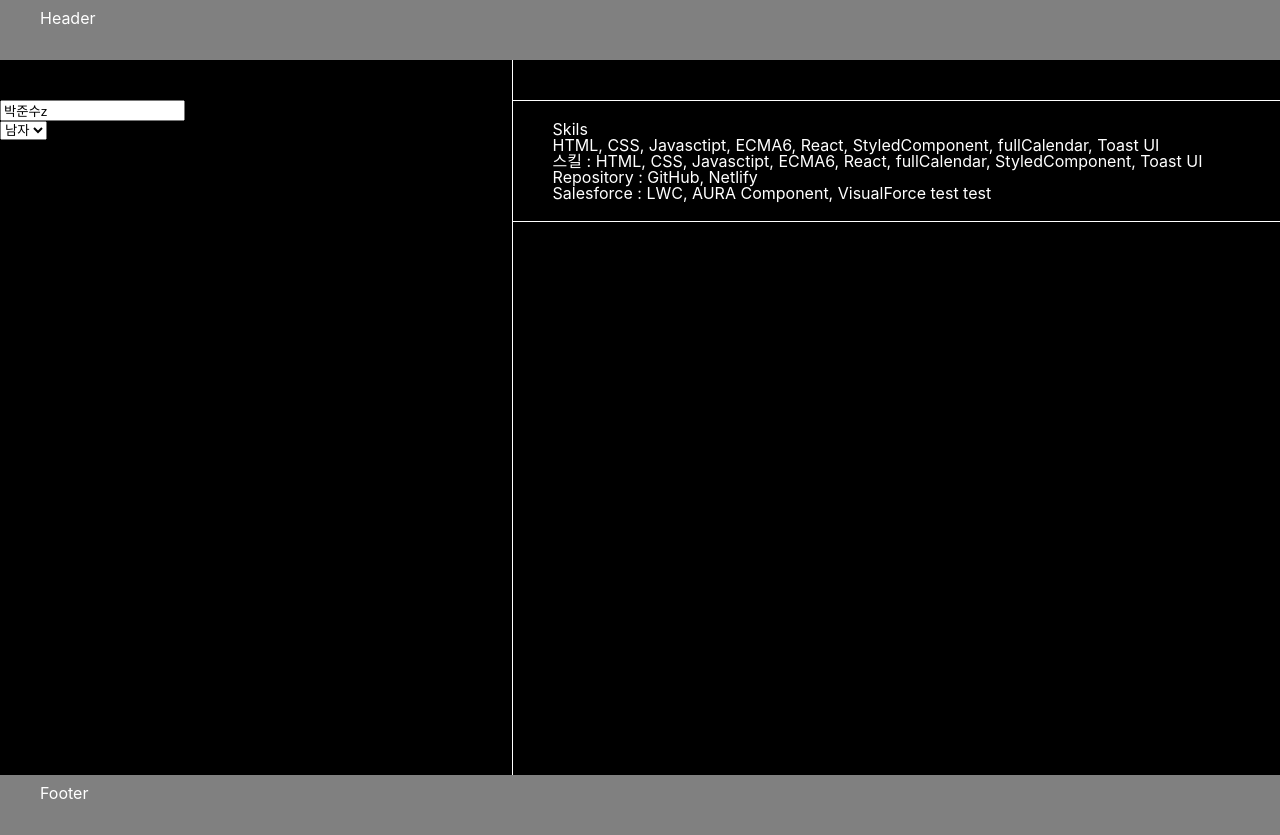
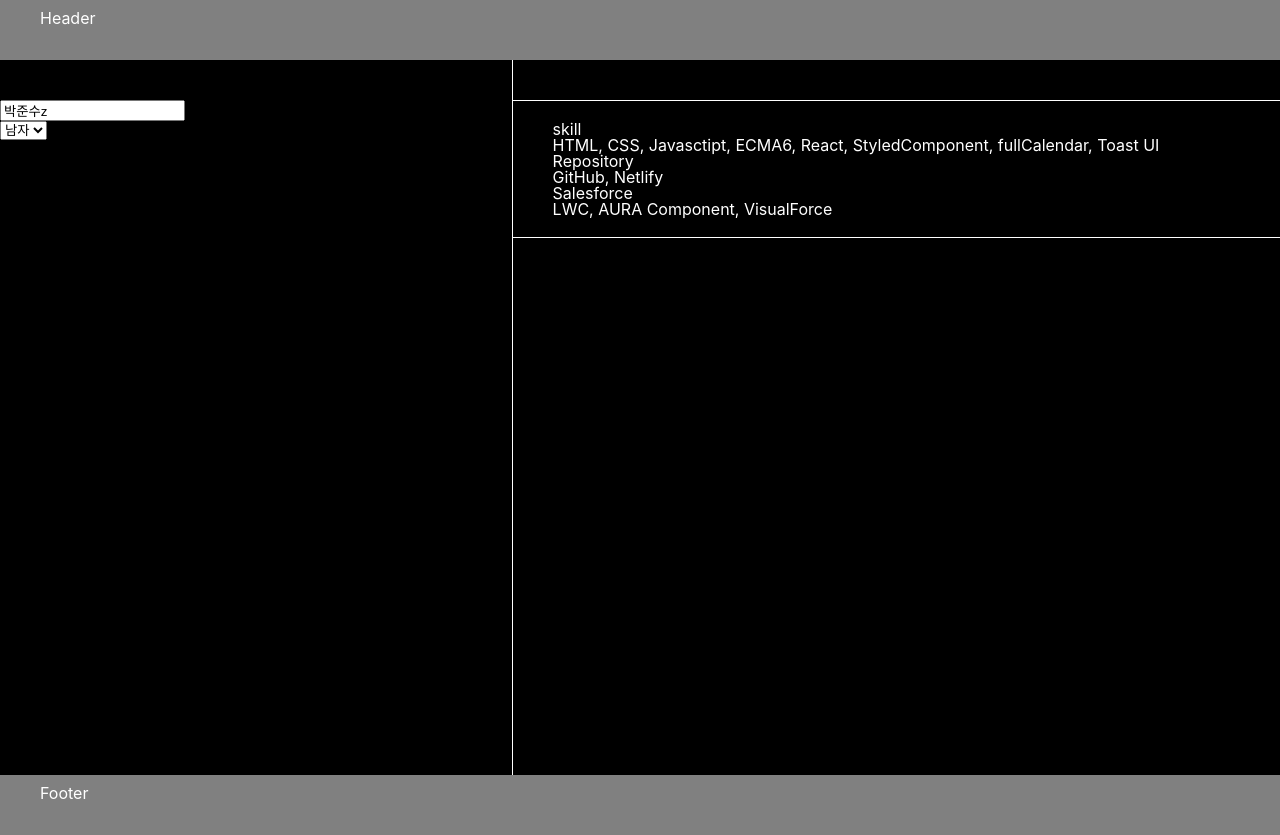
Before and after one commit to qkrwnstn356/portfoilo, a React (Create React App) app: page / in a window 1280 px wide. Built offline with nearby package versions, Linux system fonts and the light colour scheme.

Commit message:
map setting

```diff
--- a/src/components/Main.js
+++ b/src/components/Main.js
@@ -27,7 +27,11 @@ const Wrapper = styled.div`
 `;
 
 const Main = (BodyProps) => {
-  const skillsWrap = [
+
+  const data = {
+    skillsWrap: [{
+        title: 'skill',
+        skilList: [
           {name : 'HTML', img : '', id: 0},
           {name : 'CSS', img : '', id: 1},
           {name : 'Javasctipt', img : '', id: 2},
@@ -35,8 +39,28 @@ const Main = (BodyProps) => {
           {name : 'React', img : '', id: 4},
           {name : 'StyledComponent', img : '', id: 5},
           {name : 'fullCalendar', img : '', id: 6},
-    {name : 'Toast UI', img : '', id: 7},
+          {name : 'Toast UI', img : '', id: 7}
         ]
+      },
+      {
+        title: 'Repository',
+        skilList: [
+          {name : 'GitHub', img : '', id: 0},
+          {name : 'Netlify', img : '', id: 1}
+        ]
+      },
+      {
+        title: 'Salesforce',
+        skilList: [
+          {name : 'LWC', img : '', id: 0},
+          {name : 'AURA Component', img : '', id: 1},
+          {name : 'VisualForce', img : '', id: 2}
+        ]
+      },
+    ]
+  };
+
+  console.log('data', data)
   const BodyPropsList = utils.clone(BodyProps.favorList);
   const [state, setState] = useState({name: "박준수z", gender: "남자"});
 
@@ -58,14 +82,12 @@ const Main = (BodyProps) => {
     </div>
     <div>
       <section>
+          {data.skillsWrap.map((item, index) => (
             <dl>
-          <dt>Skils</dt>
-          <dd>{skillsWrap.map((item, idx) => { return <span key={item.id}> {idx === skillsWrap.length - 1 ? `${item.name}` : `${item.name}, `} </span> })}</dd>
-
+                <dt key={index}>{item.title}</dt>
+                <dd>{item.skilList.map((it, idx) => (<span key={idx}>  {idx === item.skilList.length - 1 ? `${it.name}` : `${it.name}, `} </span>))}</dd>
             </dl>
-        <p>스킬 : HTML, CSS, Javasctipt, ECMA6, React, fullCalendar, StyledComponent, Toast UI </p>
-        <p>Repository : GitHub, Netlify </p>
-        <p>Salesforce : LWC, AURA Component, VisualForce  test test</p>
+          ))}
       </section>
     </div>
   </Wrapper>
```
Lines whose indentation alone changed are shown as unchanged.
